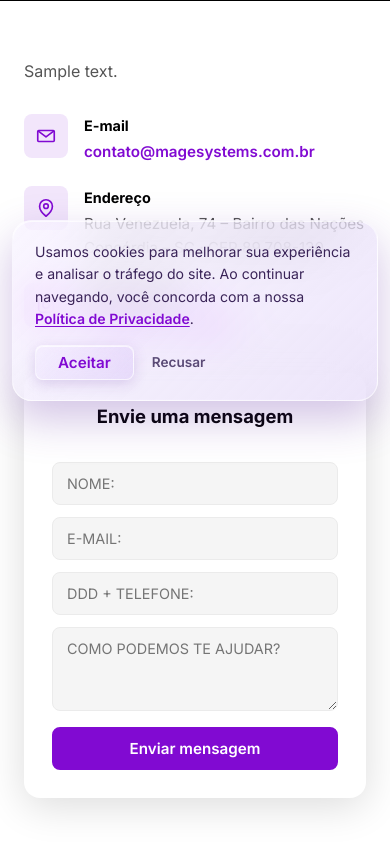
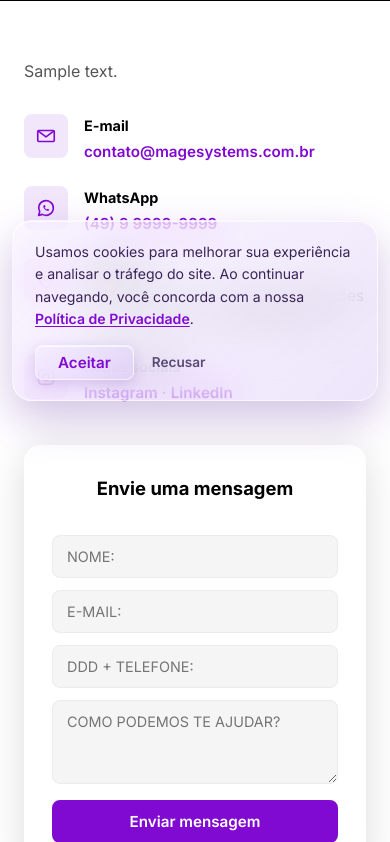
Before and after one commit to Matheus2212/wordpress-custom-theme-mage, a WordPress theme: template page-contato.php in a window 390 px wide. Shown: the part 431-1273 px from the top of the page. Run offline with PHP 8.4 and a stand-in for WordPress, Linux system fonts and the light colour scheme; the site name, menu and one post (Sample post) are stand-ins, and other content is empty; some libraries are stand-ins or nearby versions.

Commit message:
Contact page: add WhatsApp item and an embedded map
Add a WhatsApp/phone entry to the contact list (number set via a
placeholder variable at the top of the template) and an embedded Google
Maps section for the address. Bump version to 2.3.3.

```diff
--- a/functions.php
+++ b/functions.php
@@ -1,5 +1,5 @@
 <?php
-defined( '_S_VERSION' ) || define( '_S_VERSION', '2.3.2' );
+defined( '_S_VERSION' ) || define( '_S_VERSION', '2.3.3' );
 
 // ── Theme Setup ──────────────────────────────────────────────────────────────
 function mage_setup() {
--- a/page-contato.php
+++ b/page-contato.php
@@ -11,6 +11,10 @@
 get_header();
 
 $lead_status = isset( $_GET['lead'] ) ? sanitize_key( wp_unslash( $_GET['lead'] ) ) : ''; // phpcs:ignore WordPress.Security.NonceVerification.Recommended
+
+// WhatsApp: troque pelo número real. Formato internacional só com dígitos (55 + DDD + número).
+$mage_whatsapp_num  = '5549999999999';
+$mage_whatsapp_show = '(49) 9 9999-9999';
 
 while ( have_posts() ) :
 	the_post();
@@ -42,6 +46,15 @@ while ( have_posts() ) :
 							<span class="contato-list__body">
 								<strong><?php esc_html_e( 'E-mail', 'mage' ); ?></strong>
 								<a href="mailto:contato@magesystems.com.br">contato@magesystems.com.br</a>
+							</span>
+						</li>
+						<li>
+							<span class="contato-list__icon" aria-hidden="true">
+								<svg viewBox="0 0 24 24" fill="none"><path d="M20 12a8 8 0 0 1-11.9 6.96L4 20l1.1-4A8 8 0 1 1 20 12Z" stroke="currentColor" stroke-width="1.8" stroke-linejoin="round"/><path d="M9 9.5c0 3 2.5 5.5 5.5 5.5.6 0 1-.5 1-1 0-.3-.2-.6-.5-.7l-1.3-.5-.9.9c-1-.4-1.8-1.2-2.2-2.2l.9-.9-.5-1.3c-.1-.3-.4-.5-.7-.5-.5 0-1 .4-1 1Z" fill="currentColor"/></svg>
+							</span>
+							<span class="contato-list__body">
+								<strong><?php esc_html_e( 'WhatsApp', 'mage' ); ?></strong>
+								<a href="https://wa.me/<?php echo esc_attr( $mage_whatsapp_num ); ?>" target="_blank" rel="noopener noreferrer"><?php echo esc_html( $mage_whatsapp_show ); ?></a>
 							</span>
 						</li>
 						<li>
@@ -88,6 +101,16 @@ while ( have_posts() ) :
 		</div>
 	</section>
 
+	<section class="contato-map-wrap" aria-label="<?php esc_attr_e( 'Nossa localização', 'mage' ); ?>">
+		<iframe
+			class="contato-map"
+			title="<?php esc_attr_e( 'Mapa da localização da Mage Systems', 'mage' ); ?>"
+			src="https://www.google.com/maps?q=<?php echo rawurlencode( 'Rua Venezuela, 74, Concórdia - SC, 89708-130' ); ?>&output=embed"
+			loading="lazy"
+			referrerpolicy="no-referrer-when-downgrade"
+			allowfullscreen></iframe>
+	</section>
+
 	<?php
 endwhile;
 
--- a/style.css
+++ b/style.css
@@ -4,7 +4,7 @@ Theme URI: https://magesystems.com.br/
 Author: Mage Systems
 Author URI: https://magesystems.com.br/
 Description: Tema personalizado da Mage Systems — rápido, bonito e com SEO otimizado.
-Version: 2.3.2
+Version: 2.3.3
 Tested up to: 6.5
 Requires PHP: 7.4
 License: GNU General Public License v2 or later
@@ -488,6 +488,8 @@ button{cursor:pointer;font-family:var(--font-base)}
 .contato-list__body{font-size:.95rem;color:var(--color-gray-600);line-height:1.6}
 .contato-list__body strong{display:block;color:var(--color-secondary);font-size:.9rem;margin-bottom:3px}
 .contato-list__body a{color:var(--color-primary);font-weight:600}
+.contato-map-wrap{margin-top:0}
+.contato-map{display:block;width:100%;height:400px;border:0;filter:grayscale(.2)}
 
 /* ── Responsive ─────────────────────────────────────────────────────────────── */
 @media(max-width:1024px){
```
